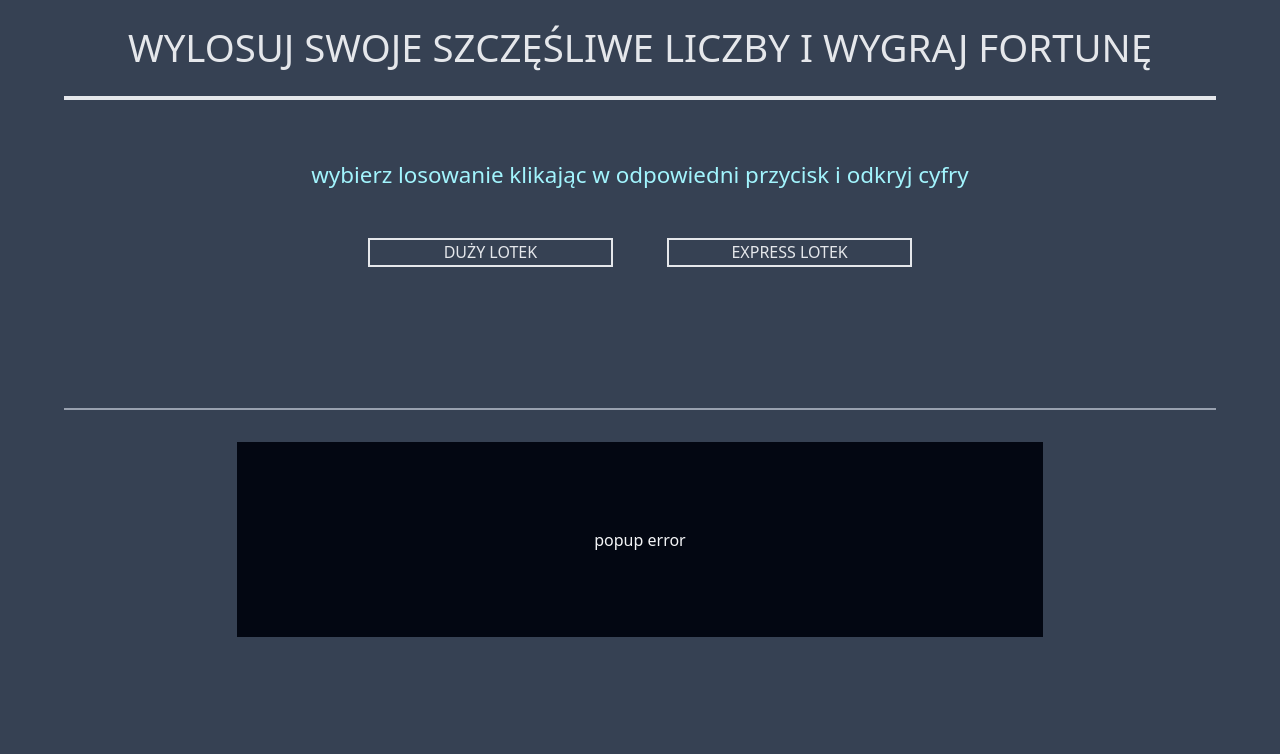
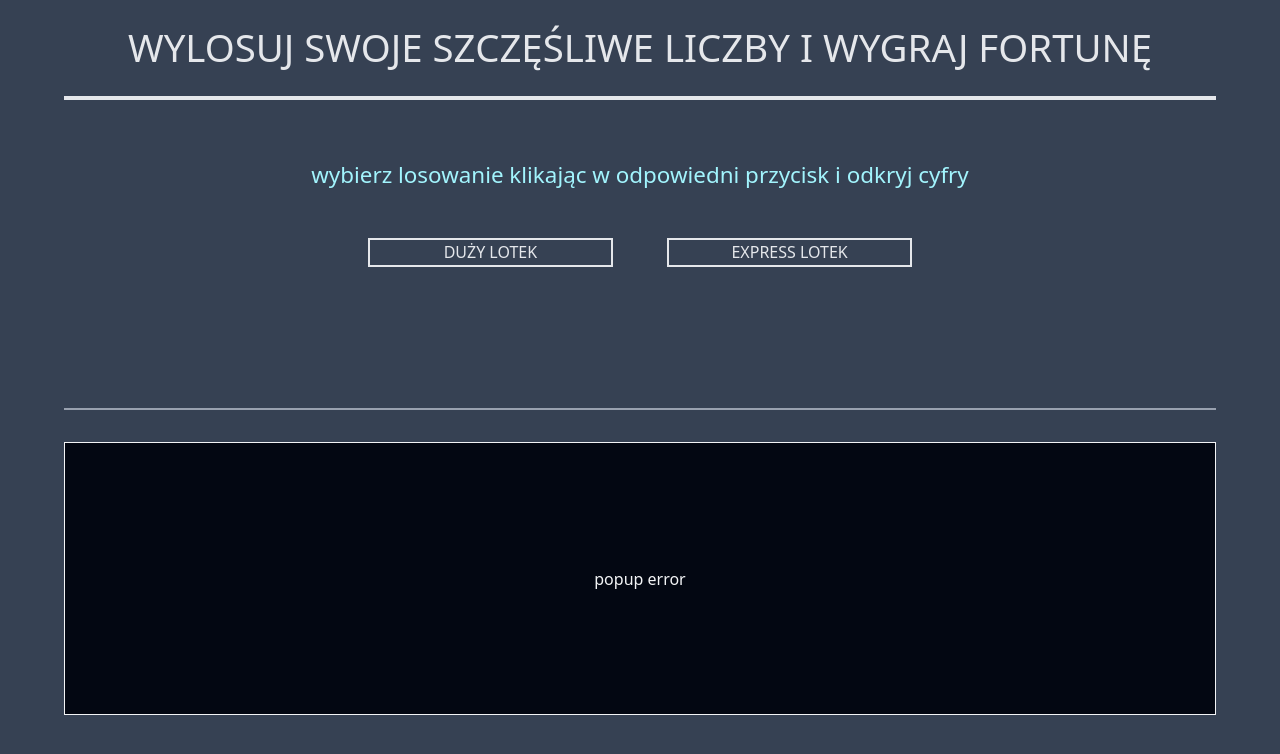
Before and after one commit to Scorpion19702022/RANDOM_LOTTTO_NUMBERS, a React (Vite) app: page / in a window 1280 px wide. Shown: the top 754 px of the page. Built offline with nearby package versions, Linux system fonts and the light colour scheme.

Commit message:
added style

```diff
--- a/src/Components/LottoPopupError/LottoPopupError.tsx
+++ b/src/Components/LottoPopupError/LottoPopupError.tsx
@@ -1,6 +1,6 @@
 const LottoPopupError = () => {
 	return (
-		<section className='absolute w-[70%] h-[50%] bg-gray-950 flex justify-center items-center'>
+		<section className='absolute w-full h-[70%] bg-gray-950 border-[0.04em] border-gray-100 flex justify-center items-center'>
 			<h1 className='text-gray-100'>popup error</h1>
 		</section>
 	)
```
